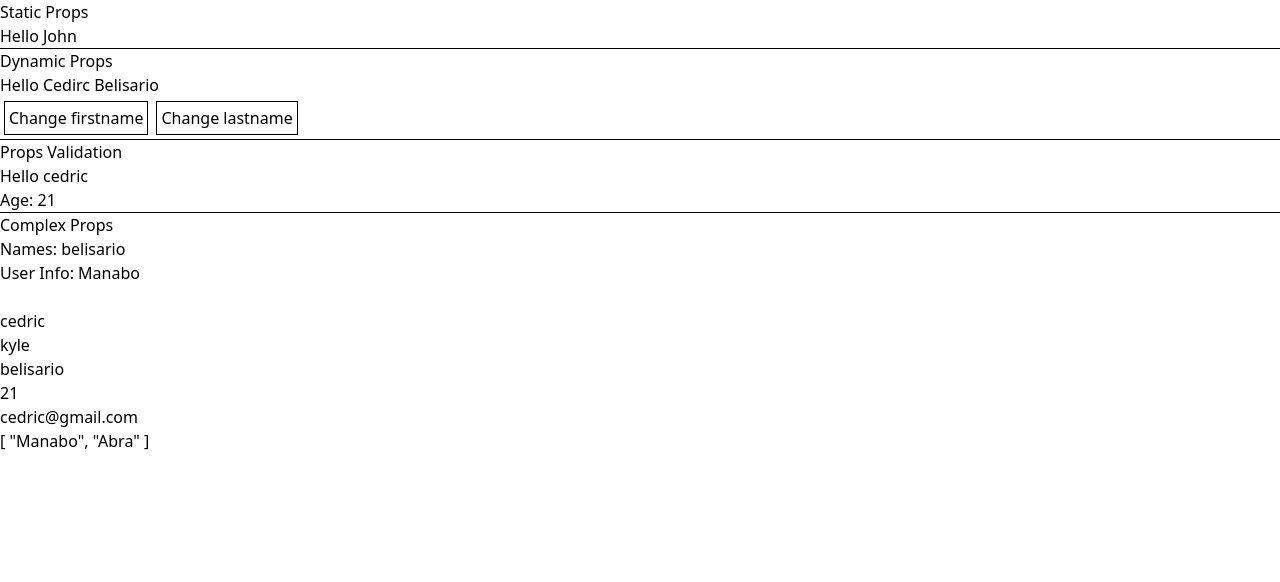
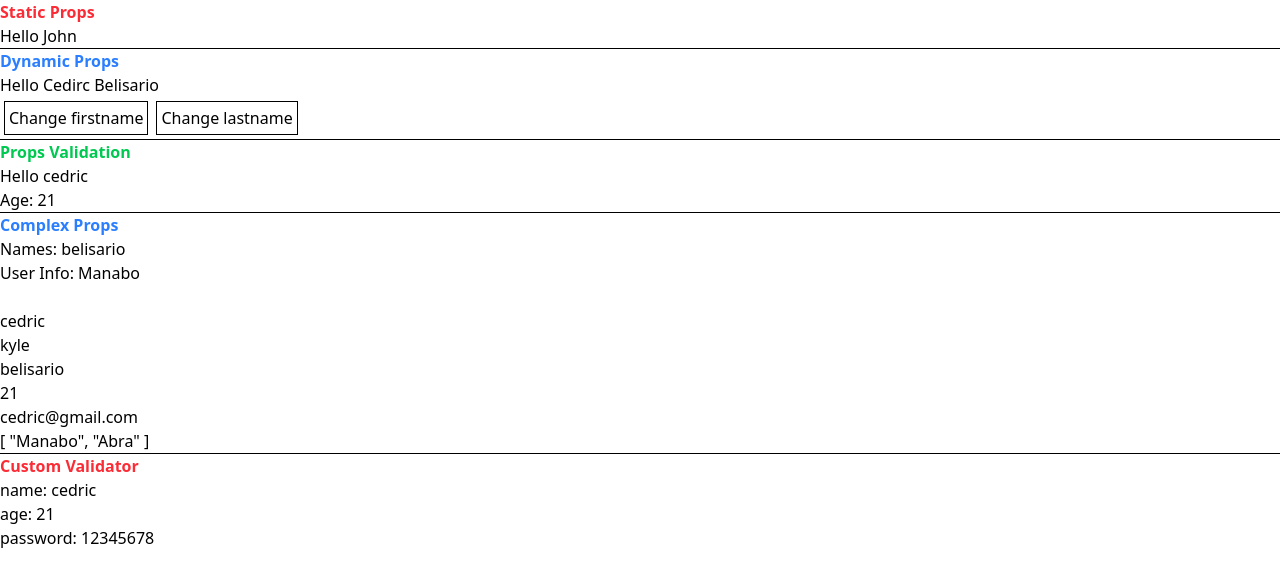
Before and after one commit to CedricKyle/my-vue-journey, a Vue app: page / in a window 1280 px wide. Shown: the top 582 px of the page. Built offline with nearby package versions, Linux system fonts and the light colour scheme.

Commit message:
complex custom validator props

```diff
--- a/src/App.vue
+++ b/src/App.vue
@@ -6,28 +6,31 @@ const lastname = ref('Belisario');
 import staticprops from './components/props/staticprops.vue';
 import propsValidation from './components/props/propsValidation.vue';
 import arrayObjectProps from './components/props/arrayObjectProps.vue';
-
+import CustomValidator from './components/props/CustomValidator.vue';
 
 </script>
 
 <template>
-  <h1>Static Props</h1>
+  <h1 class="text-red-500 font-bold">Static Props</h1>
   <staticprops  name="John" />
   <hr>
 
-  <h1>Dynamic Props</h1>
+  <h1 class="text-blue-500 font-bold">Dynamic Props</h1>
   <dynamicprops :firstname="firstname" :lastname="lastname" />
   <button @click="firstname = 'John'" class="p-1 border m-1">Change firstname</button>
   <button @click="lastname = 'Doe'" class="p-1 border m-1">Change lastname</button>
   <hr>
 
-  <h1>Props Validation</h1>
+  <h1 class="text-green-500 font-bold">Props Validation</h1>
   <propsValidation fullname='cedric' :age='21' />
   <hr>
 
-  <h1>Complex Props</h1>
+  <h1 class="text-blue-500 font-bold">Complex Props</h1>
   <arrayObjectProps
   :names="['cedric', 'kyle', 'belisario']"
   :userInfo="{age: 21, email: 'cedric@gmail.com', address: ['Manabo', 'Abra']}"
   />
+  <hr>
+
+  <customValidator first-name="cedric" :age="21" password="12345678" />
 </template>
--- /dev/null
+++ b/src/components/props/CustomValidator.vue
@@ -0,0 +1,26 @@
+<script setup>
+  defineProps({
+    firstName:{
+      type: String,
+      required: true,
+      validator: (value) => value.length > 3
+    },
+    age:{
+      type:Number,
+      required: true,
+      validator: (value) => value >= 20 && value <= 30 ? true : false
+    },
+    password:{
+      type: String,
+      required: true,
+      validator: (value) => value.length >= 8 ? true : false
+    }
+  })
+</script>
+
+<template>
+  <h1 class="text-red-500 font-bold">Custom Validator</h1>
+  <p>name: {{ firstName }}</p>
+  <p>age: {{ age }}</p>
+  <p>password: {{ password }}</p>
+</template>
```
